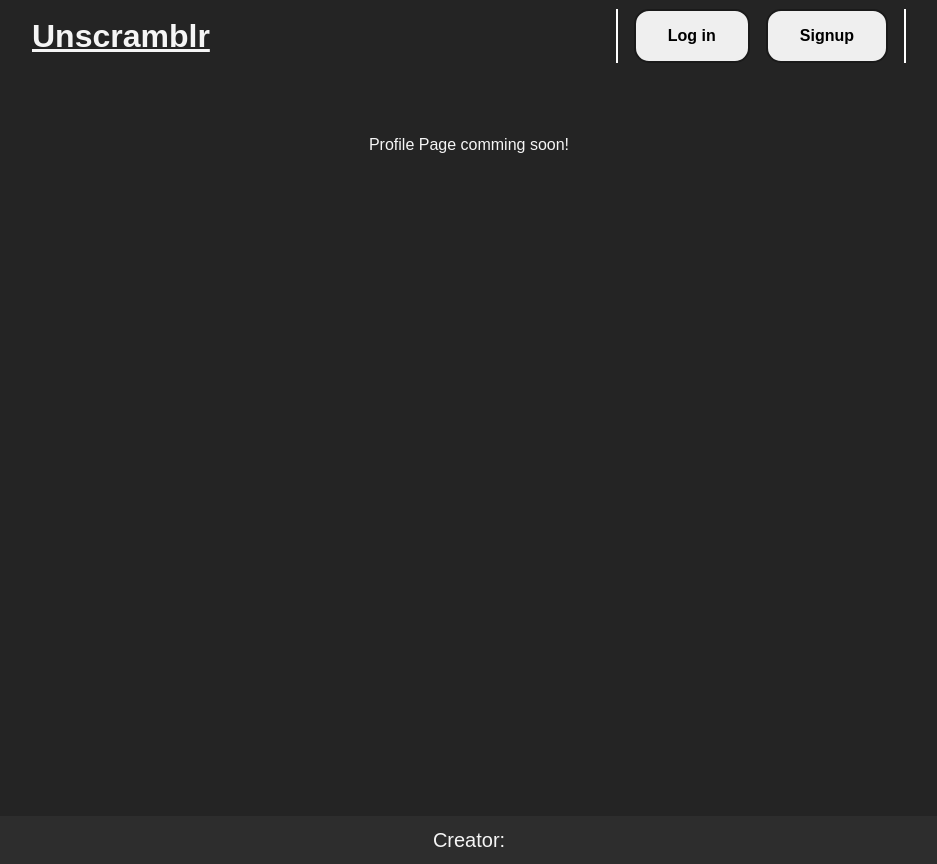
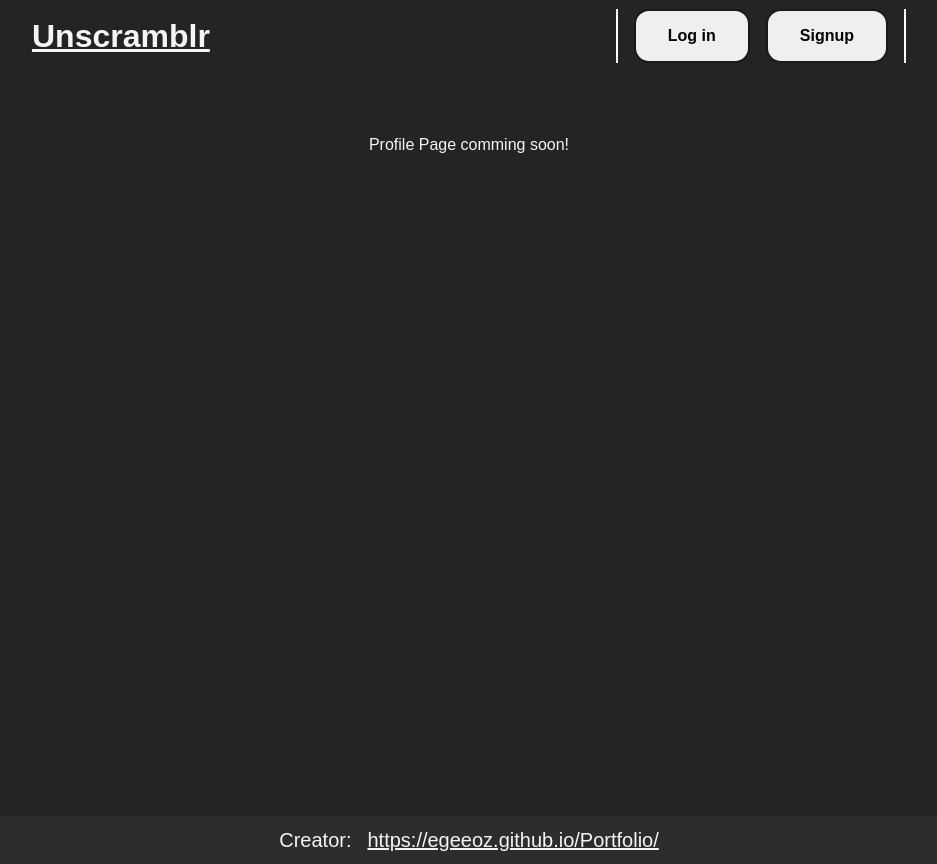
Before and after one commit to Egeeoz/Unscramblr, a React (Vite) app: page /profile in a window 1280 px wide. Shown: the whole page, without its empty margins (171-1108 px from the left). Built offline with nearby package versions, Linux system fonts and the light colour scheme; no server answers; a web font is replaced by a local one.

Commit message:
Update readme, add creator to footer, change button in word component

```diff
--- a/src/App.css
+++ b/src/App.css
@@ -64,4 +64,9 @@
   .main-container form {
     width: 80%;
   }
+
+  /* Footer page responsive */
+  main footer {
+    font-size: 4.5vw;
+  }
 }
--- a/src/components/Footer.tsx
+++ b/src/components/Footer.tsx
@@ -1,7 +1,14 @@
 import '../styling/components/Footer.css';
 
 const Footer = () => {
-  return <footer>Creator:</footer>;
+  return (
+    <footer>
+      <p>Creator:</p>
+      <a href="https://egeeoz.github.io/Portfolio/" target="_blank">
+        https://egeeoz.github.io/Portfolio/
+      </a>
+    </footer>
+  );
 };
 
 export default Footer;
--- a/src/components/Word.tsx
+++ b/src/components/Word.tsx
@@ -1,6 +1,7 @@
 import { useState } from 'react';
 import '../styling/components/Word.css';
 import { useGame } from '../components/GameProvider';
+import Button from './Button';
 
 const Word = () => {
   const { randomWord, scrambledWord, guesses, handleGuess, winOrLose } =
@@ -53,9 +54,7 @@ const Word = () => {
           value={inputValue}
           onChange={(e) => setInputValue(e.target.value)}
         />
-        <button className="guess-button" onClick={handleOnClick}>
-          Guess
-        </button>
+        <Button onClick={handleOnClick} text="Guess" />
       </section>
       <p
         className="result-message"
--- a/src/helper/GameLogic.ts
+++ b/src/helper/GameLogic.ts
@@ -5,7 +5,7 @@ export const scrambleWord = (word: string): string => {
     .split('')
     .sort(() => 0.5 - Math.random())
     .join('')
-    .toLocaleLowerCase();
+    .toLowerCase();
   if (scrambledWord == word) {
     return scrambleWord(word);
   }
@@ -13,7 +13,7 @@ export const scrambleWord = (word: string): string => {
 };
 
 export const validateGuess = (guess: string, correctWord: string): boolean => {
-  return guess.toLocaleLowerCase() === correctWord.toLocaleLowerCase();
+  return guess.toLowerCase() === correctWord.toLowerCase();
 };
 
 export const handleGuess = (
--- a/src/styling/components/Footer.css
+++ b/src/styling/components/Footer.css
@@ -5,4 +5,5 @@ footer {
   background-color: #2d2d2d;
   font-size: 20px;
   height: 6vh;
+  gap: 1rem;
 }
--- a/src/styling/components/Word.css
+++ b/src/styling/components/Word.css
@@ -30,15 +30,6 @@
   width: 100%;
   color: black;
   font-size: 24px;
-  height: 5vh;
-}
-
-.guess-button {
-  color: black;
-  padding: 0.5rem 1rem;
-  font-size: 16px;
-  font-weight: bold;
-  width: 20vw;
   height: 5vh;
 }
 
```
Also changed, not shown: 1 other file (tests, documents, lock files or other folders).
